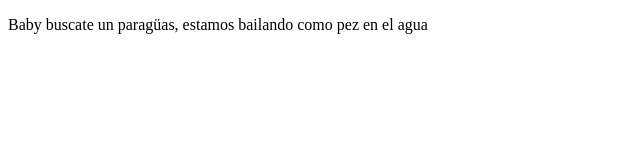
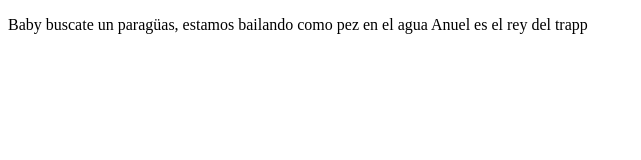
Before and after one commit to santiago97agr/proyectoDemoCurso, a plain HTML site: page index.html in a window 1280 px wide. Shown: the whole page, without its empty margins (0-641 px from the left). Drawn offline with Linux system fonts and the light colour scheme.

Commit message:
cambios de prueba

```diff
--- a/index.html
+++ b/index.html
@@ -7,6 +7,9 @@
     <title>Esto es un party por debajo el agua</title>
 </head>
 <body>
-    <p>Baby buscate un paragüas, estamos bailando como pez en el agua</p>
+    <p>
+        Baby buscate un paragüas, estamos bailando como pez en el agua
+        Anuel es el rey del trapp
+    </p>
 </body>
 </html>
```
